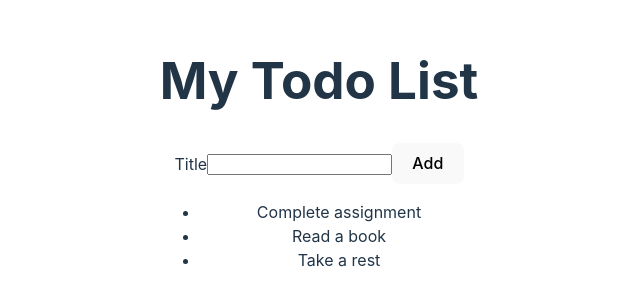
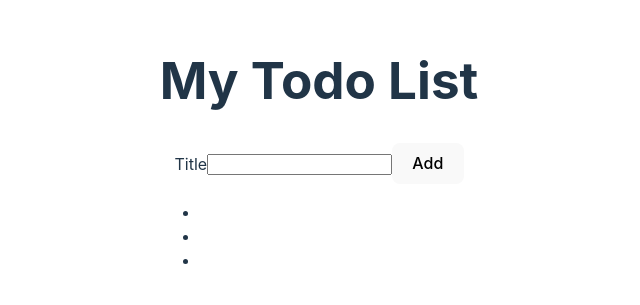
Before and after one commit to Alarlar/todo-app-react, a React (Vite) app: page / in a window 1280 px wide. Shown: the part 247-552 px from the top of the page, without its empty margins (321-961 px from the left). Built offline with nearby package versions, Linux system fonts and the light colour scheme.

Commit message:
lesson three

```diff
--- a/src/TodoList.jsx
+++ b/src/TodoList.jsx
@@ -1,4 +1,5 @@
 import React from 'react';
+import TodoListItem from './TodoListItem';
 
 const todoList = [
     { id: 1, title: "Complete assignment" },
@@ -10,7 +11,7 @@ function TodoList() {
     return (
         <ul>
             {todoList.map((todo) => (
-                <li key={todo.id}>{todo.title}</li>
+                <TodoListItem key={todo.id} todo={todo} />
             ))}
         </ul>
     );
--- /dev/null
+++ b/src/TodoListItem.jsx
@@ -0,0 +1,11 @@
+import React from 'react';
+
+function TodoListItem(props) {
+    return (
+        <li>
+            {props.todo.name} {/* access */}
+        </li>
+    );
+}
+
+export default TodoListItem;
```
